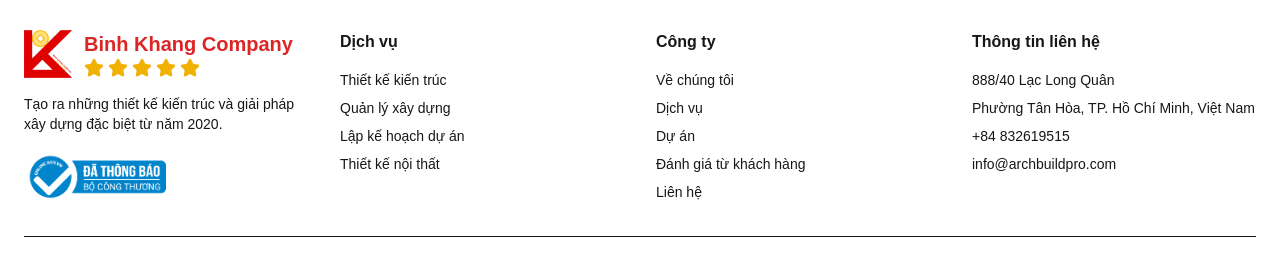
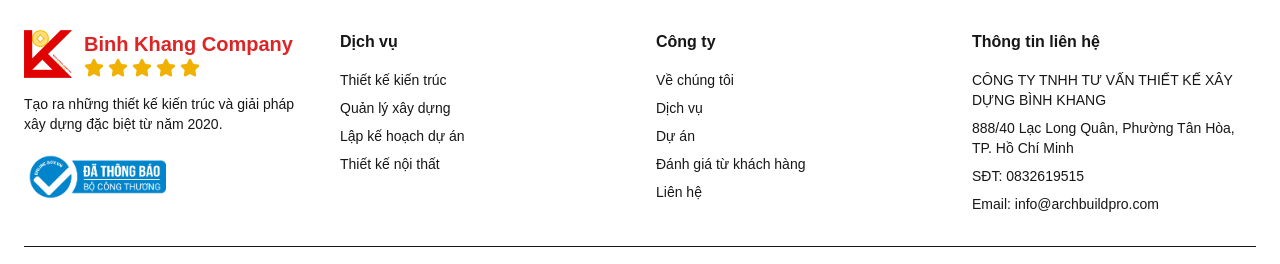
Before and after one commit to GrexThinh/architecture-construction, a Next.js app: page / in a window 1280 px wide. Shown: the part 6760-7024 px from the top of the page. Built offline with nearby package versions, Linux system fonts and the light colour scheme.

Commit message:
update layout

```diff
--- a/src/app/layout.tsx
+++ b/src/app/layout.tsx
@@ -14,9 +14,7 @@
 });
 
 export const metadata: Metadata = {
-  metadataBase: new URL(
-    "https://vercel.com/grex-projects/architecture-construction"
-  ),
+  metadataBase: new URL("https://binhkhangxaydung.vercel.app"),
   title: {
     default:
       "CÔNG TY TNHH TƯ VẤN THIẾT KẾ XÂY DỰNG BÌNH KHANG - Binh Khang Company",
@@ -62,7 +60,7 @@
   "@type": "Organization",
   "name": "Architecture Construction",
   "url": "CÔNG TY TNHH TƯ VẤN THIẾT KẾ XÂY DỰNG BÌNH KHANG",
-  "logo": "https://architecture-construction.vercel.app/images/logo.jpg",
+  "logo": "https://binhkhangxaydung.vercel.app/images/logo.jpg",
   "description": "CÔNG TY TNHH TƯ VẤN THIẾT KẾ XÂY DỰNG BÌNH KHANG - Binh Khang Company",
   "foundingDate": "2020",
   "founders": [
--- a/src/app/page.tsx
+++ b/src/app/page.tsx
@@ -86,6 +86,7 @@
                   </div>
                 </div>
               </div>
+
               <p className="text-muted-foreground text-sm">
                 Tạo ra những thiết kế kiến trúc và giải pháp xây dựng đặc biệt
                 từ năm 2020.
@@ -139,11 +140,13 @@
             </div>
             <div>
               <h4 className="font-semibold mb-4">Thông tin liên hệ</h4>
+              <h1 className="mt-0 text-sm mb-2">
+                CÔNG TY TNHH TƯ VẤN THIẾT KẾ XÂY DỰNG BÌNH KHANG
+              </h1>
               <ul className="space-y-2 text-sm text-muted-foreground">
-                <li>888/40 Lạc Long Quân</li>
-                <li>Phường Tân Hòa, TP. Hồ Chí Minh, Việt Nam</li>
-                <li>+84 832619515</li>
-                <li>info@archbuildpro.com</li>
+                <li>888/40 Lạc Long Quân, Phường Tân Hòa, TP. Hồ Chí Minh</li>
+                <li>SĐT: 0832619515</li>
+                <li>Email: info@archbuildpro.com</li>
               </ul>
             </div>
           </div>
```
